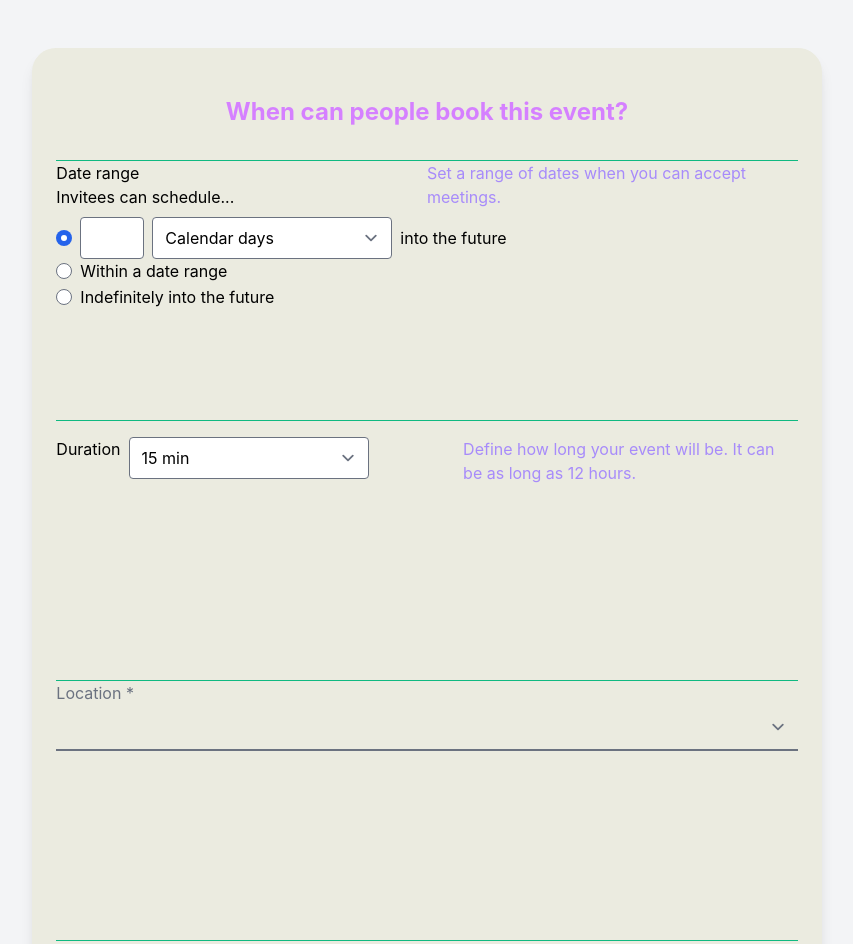
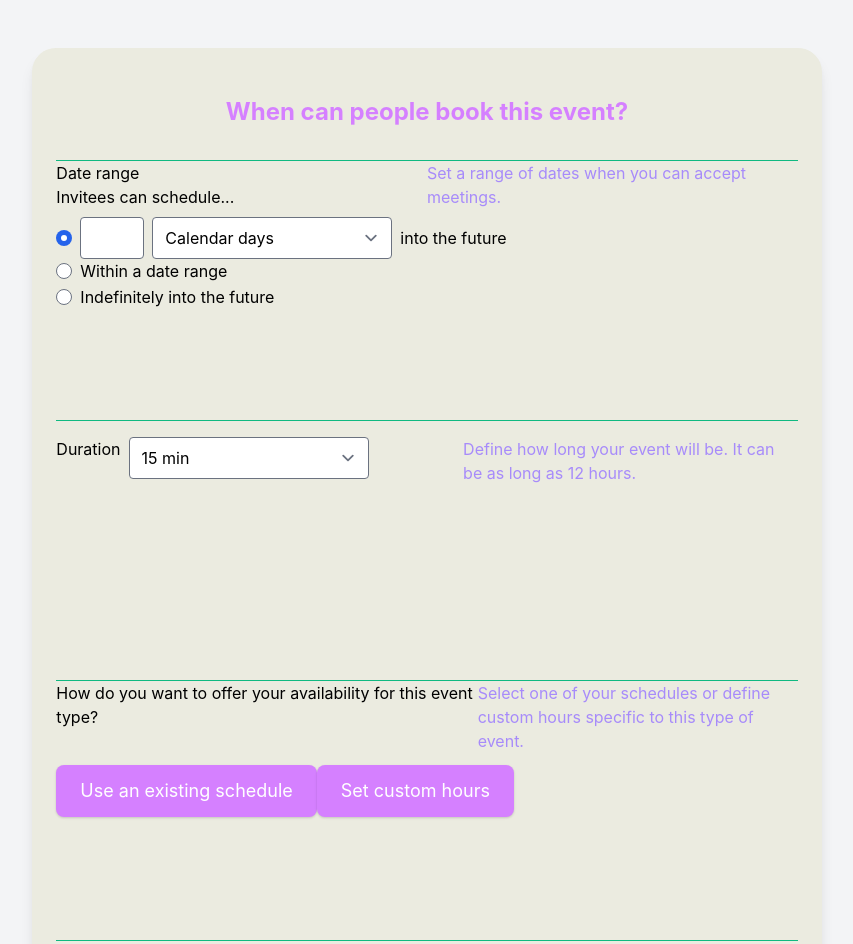
Before and after one commit to fe-bootcamp-2021/evently, a React (Create React App) app: page / in a window 1280 px wide. Shown: the top 944 px of the page, without its empty margins (213-1066 px from the left). Built offline with nearby package versions, Linux system fonts and the light colour scheme.

Commit message:
docs: add availability component for event type

```diff
--- a/src/components/Button/Button.jsx
+++ b/src/components/Button/Button.jsx
@@ -9,7 +9,6 @@ const buttonContainer = classNames([
 ]);
 
 const button = classNames([
-  "w-1/4",
   "px-6",
   "py-3",
   "mt-3",
@@ -32,7 +31,7 @@ const Button = (props) => {
   return (
     <div className={buttonContainer}>
       <button id="button" type="button" className={button}>
-        {props.name} {">>"}
+        {props.name}
       </button>
     </div>
   );
--- /dev/null
+++ b/src/components/EventTypeAvailability/EventTypeAvailability.jsx
@@ -0,0 +1,29 @@
+import Button from "../Button/Button";
+
+const EventTypeAvailability = () => {
+  return (
+    <div>
+      <div class="flex">
+        <p class="flex-1">
+          How do you want to offer your availability for this event type?
+        </p>
+        <div class="w-80">
+          <p class="flex-1 text-purple-400">
+            Select one of your schedules or define custom hours specific to this
+            type of event.
+          </p>
+        </div>
+      </div>
+      <div class="flex">
+        <div class="flex-initial">
+          <Button name={"Use an existing schedule"} />
+        </div>
+        <div class="flex-initial">
+          <Button name={"Set custom hours"} />
+        </div>
+      </div>
+    </div>
+  );
+};
+
+export default EventTypeAvailability;
--- a/src/components/GroupEventPage/GroupEventSecondPage.jsx
+++ b/src/components/GroupEventPage/GroupEventSecondPage.jsx
@@ -3,6 +3,7 @@ import InputCKEditor from "../InputCKEditor/InputCKEditor";
 import classNames from "classnames/bind";
 import DataRange from "../DaveRange/DateRange";
 import  Duration  from "../Duration/Duration";
+import EventTypeAvailability from "../EventTypeAvailability/EventTypeAvailability";
 
 const containerOneOnOne = classNames([
   "min-h-screen",
@@ -105,6 +106,12 @@ export default function GroupEventSecondPage() {
             Event name is required
           </span>
         </div>
+        <div className={eventItems}>
+          <EventTypeAvailability />
+          <span className={errorMessage} id="error">
+            Event name is required
+          </span>
+        </div>
 
         <div className={eventItems}>
           <label className={label}>Location *</label>
```
